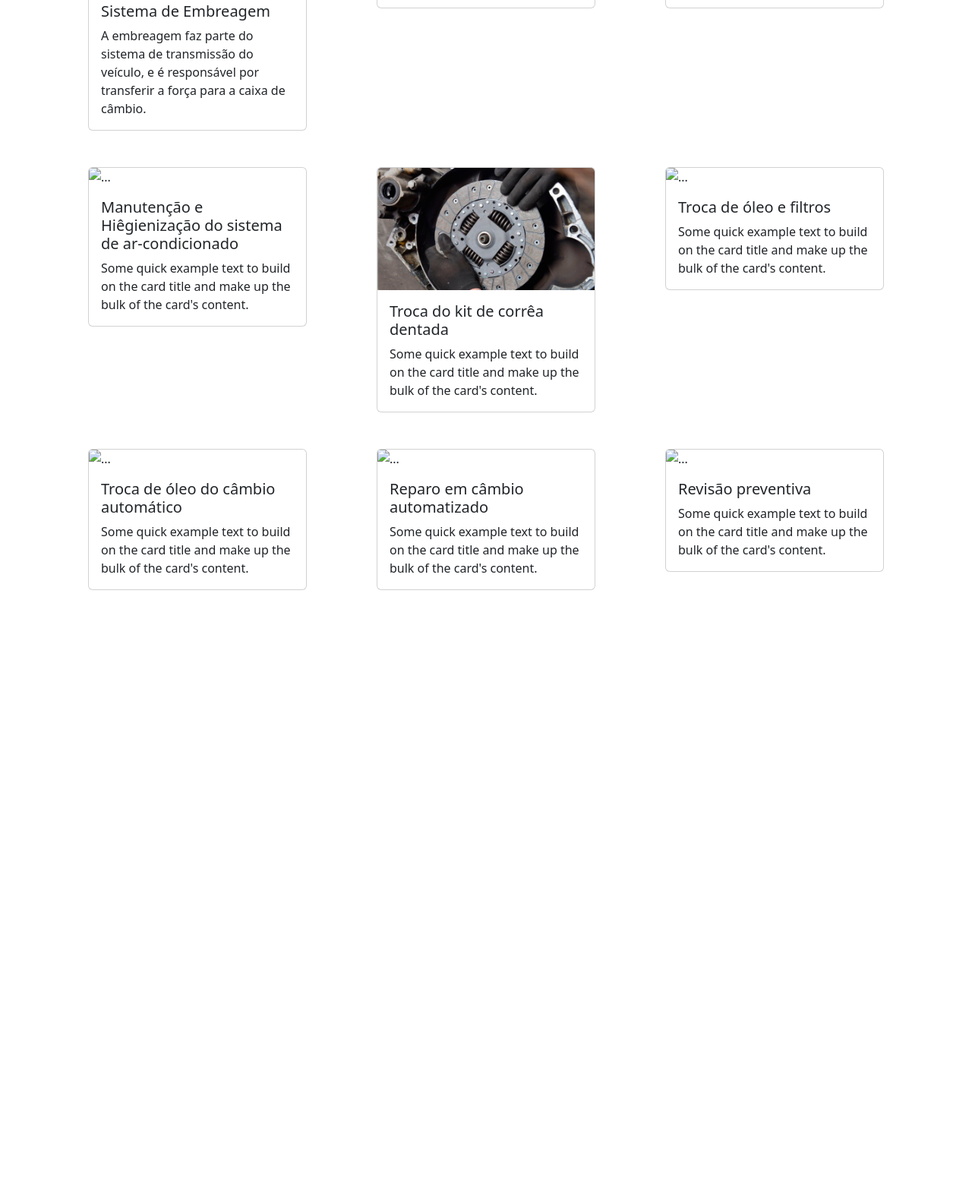
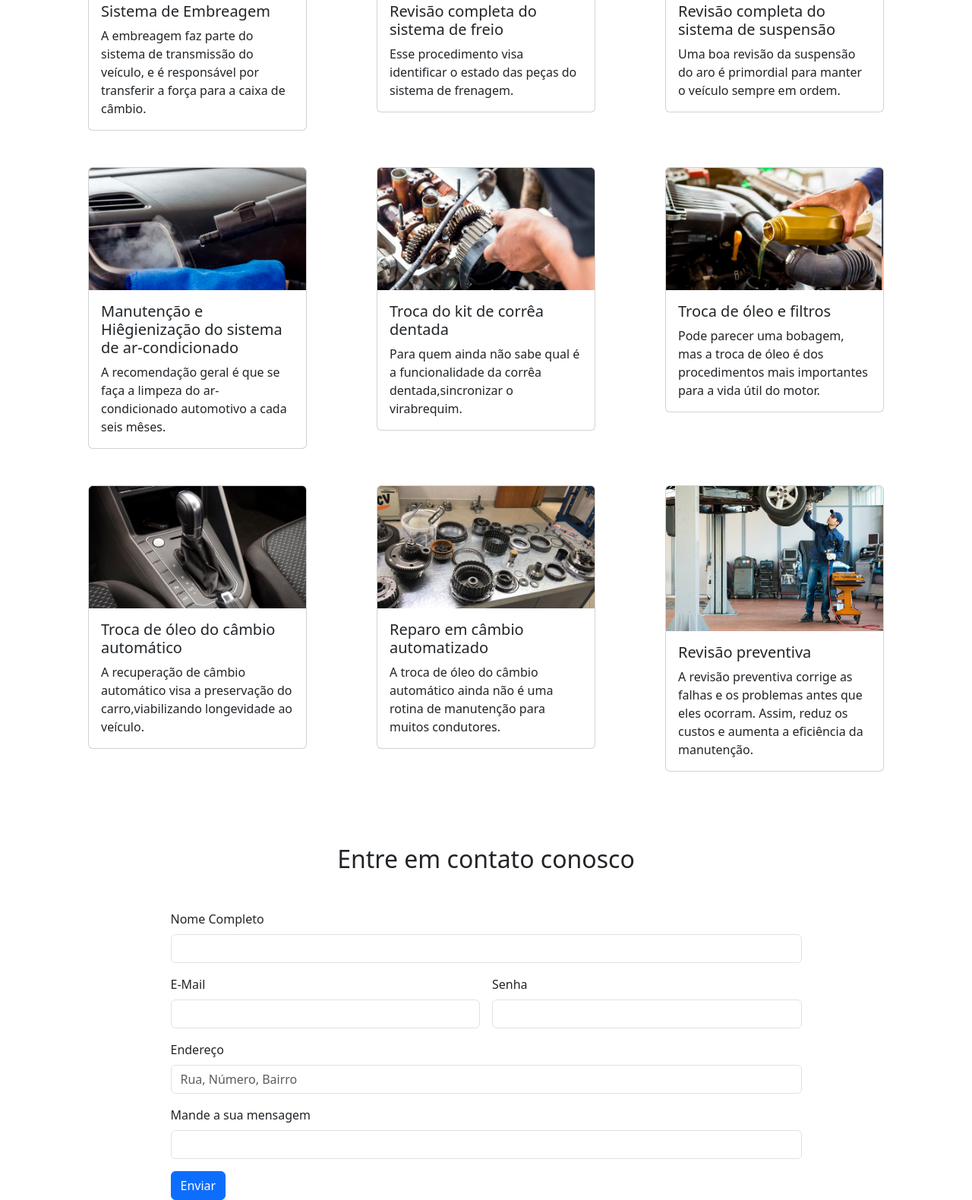
Before and after one commit to joaovbarp/mecanica, a plain HTML site: page index.html in a window 1280 px wide. Shown: the part 1532-3112 px from the top of the page at 76% size. Before the commit the page ends 2357 px from the top, so only its background shows below. Drawn offline with nearby package versions, Linux system fonts and the light colour scheme.

Commit message:
atualização

```diff
--- a/index.html
+++ b/index.html
@@ -24,16 +24,16 @@
             <div class="collapse navbar-collapse" id="navbarNav">
                 <ul class="navbar-nav">
                     <li class="nav-item">
-                        <a class="nav-link active" aria-current="page" href="#">Início</a>
+                        <a class="nav-link active" aria-current="page" href="#inicio">Início</a>
                     </li>
                     <li class="nav-item">
-                        <a class="nav-link" href="#">A empresa</a>
+                        <a class="nav-link" href="#empresa">A empresa</a>
                     </li>
                     <li class="nav-item">
-                        <a class="nav-link" href="#">Seviços</a>
+                        <a class="nav-link" href="#servicos">Seviços</a>
                     </li>
                     <li class="nav-item">
-                        <a class="nav-link ">Contato</a>
+                        <a class="nav-link " href="#contato">Contato</a>
                     </li>
                 </ul>
             </div>
@@ -41,7 +41,7 @@
     </nav>
     <!--Final do topo do site-->
     <div class="container">
-        <div class="row mt-5">
+        <div id="inicio" class="row mt-5">
             <div id="carouselExampleAutoplaying" class="carousel slide" data-bs-ride="carousel">
                 <div class="carousel-inner">
                     <div class="carousel-item active">
@@ -73,7 +73,7 @@
                 </h2>
                 <p>
                     Nossa Mecânica Utiliza equipamentos de última geração e conta com profissionais qualificados para a
-                    realiação de diagnósticos dos sistemas eletrônicos e mecânico  dos veículos. <br>
+                    realiação de diagnósticos dos sistemas eletrônicos e mecânico dos veículos. <br>
 
                     O objetivo do nosso atendimento é que o cliente fique 100% satisfeito com nossos serviços, porque só
                     recomendamos o que realmente precisa de manutenção. Valorizamos a ética, transparência e clareza em
@@ -87,15 +87,18 @@
             </div>
         </div> <!--Fim da Seção Início-->
         <div class="row mt-5">
-            <h2 class="text-center mb-5">A Empresa</h2>
+            <h2 id="empresa" class="text-center mb-5">A Empresa</h2>
             <div class="col-lg-6 col-12">
                 <h2>
                     Atuamos no setor de diagnóstico eletrônicos e reparos mecânicos da linha leve há mais de 25 anos.
                 </h2>
                 <p>
-                    primando sempre pelo aperfeiçoamento constante dos nossos colaboradores e pela utilização de última geração, construímos uma marca consolidada no mercado auto-motivo, nos tornando referência pelo padrão de qualidade que oferecemos aos nossos clientes. <br>
+                    primando sempre pelo aperfeiçoamento constante dos nossos colaboradores e pela utilização de última
+                    geração, construímos uma marca consolidada no mercado auto-motivo, nos tornando referência pelo
+                    padrão de qualidade que oferecemos aos nossos clientes. <br>
 
-                    Atuamos com uma gama muito ampla de serviços de manutenção de veículos nacionais e importados. Buscamos sempre a solução mais inteligente com foco no essencial.
+                    Atuamos com uma gama muito ampla de serviços de manutenção de veículos nacionais e importados.
+                    Buscamos sempre a solução mais inteligente com foco no essencial.
                 </p>
             </div>
             <div class="col-lg-6 col-12">
@@ -103,7 +106,7 @@
             </div>
         </div><!--Fim seção Empressa-->
         <div class="row mt-5">
-            <h2 class="text-center mb-5">
+            <h2 id="servicos" class="text-center mb-5">
                 Nossos Serviços
             </h2>
             <div class="col-12 col-md-6 col-lg-4 mb-5">
@@ -111,90 +114,134 @@
                     <img src="Imagens/Serviços/Foto-01.jpg" class="card-img-top" alt="...">
                     <div class="card-body">
                         <h5 class="card-title">Sistema de Embreagem</h5>
-                      <p class="card-text">A embreagem faz parte do sistema de transmissão do veículo, e é responsável por transferir a força para a caixa de câmbio.</p>
+                        <p class="card-text">A embreagem faz parte do sistema de transmissão do veículo, e é responsável
+                            por transferir a força para a caixa de câmbio.</p>
 
                     </div>
                 </div>
             </div>
             <div class="col-12 col-md-6 col-lg-4 mb-5">
                 <div class="card mx-auto" style="width: 18rem;">
-                    <img src="..." class="card-img-top" alt="...">
+                    <img src="Imagens/Serviços/foto-02.jpg" class="card-img-top" alt="...">
                     <div class="card-body">
                         <h5 class="card-title">Revisão completa do sistema de freio</h5>
-                      <p class="card-text">Some quick example text to build on the card title and make up the bulk of the card's content.</p>
+                        <p class="card-text">Esse procedimento visa identificar o estado das peças do sistema de
+                            frenagem.</p>
 
                     </div>
                 </div>
             </div>
             <div class="col-12 col-md-6 col-lg-4 mb-5">
                 <div class="card mx-auto" style="width: 18rem;">
-                    <img src="..." class="card-img-top" alt="...">
+                    <img src="Imagens/Serviços/foto-03.jpg" class="card-img-top" alt="...">
                     <div class="card-body">
                         <h5 class="card-title">Revisão completa do sistema de suspensão</h5>
-                      <p class="card-text">Some quick example text to build on the card title and make up the bulk of the card's content.</p>
+                        <p class="card-text">Uma boa revisão da suspensão do aro é primordial para manter o veículo
+                            sempre em ordem.</p>
 
                     </div>
                 </div>
             </div>
             <div class="col-12 col-md-6 col-lg-4 mb-5">
                 <div class="card mx-auto" style="width: 18rem;">
-                    <img src="..." class="card-img-top" alt="...">
+                    <img src="Imagens/Serviços/foto-04.jpg" class="card-img-top" alt="...">
                     <div class="card-body">
                         <h5 class="card-title">Manutenção e Hiêgienização do sistema de ar-condicionado </h5>
-                      <p class="card-text">Some quick example text to build on the card title and make up the bulk of the card's content.</p>
+                        <p class="card-text">A recomendação geral é que se faça a limpeza do ar-condicionado automotivo
+                            a cada seis mêses.</p>
 
                     </div>
                 </div>
             </div>
             <div class="col-12 col-md-6 col-lg-4 mb-5">
                 <div class="card mx-auto" style="width: 18rem;">
-                    <img src="Imagens/Serviços/Foto-01.jpg" class="card-img-top" alt="...">
+                    <img src="Imagens/Serviços/foto-05.jpg" class="card-img-top" alt="...">
                     <div class="card-body">
                         <h5 class="card-title">Troca do kit de corrêa dentada</h5>
-                      <p class="card-text">Some quick example text to build on the card title and make up the bulk of the card's content.</p>
+                        <p class="card-text">Para quem ainda não sabe qual é a funcionalidade da corrêa
+                            dentada,sincronizar o virabrequim.</p>
 
                     </div>
                 </div>
             </div>
             <div class="col-12 col-md-6 col-lg-4 mb-5">
                 <div class="card mx-auto" style="width: 18rem;">
-                    <img src="..." class="card-img-top" alt="...">
+                    <img src="Imagens/Serviços/foto-06.jpg" class="card-img-top" alt="...">
                     <div class="card-body">
                         <h5 class="card-title">Troca de óleo e filtros</h5>
-                      <p class="card-text">Some quick example text to build on the card title and make up the bulk of the card's content.</p>
+                        <p class="card-text">Pode parecer uma bobagem, mas a troca de óleo é dos procedimentos mais
+                            importantes para a vida útil do motor.</p>
 
                     </div>
                 </div>
             </div>
             <div class="col-12 col-md-6 col-lg-4 mb-5">
                 <div class="card mx-auto" style="width: 18rem;">
-                    <img src="..." class="card-img-top" alt="...">
+                    <img src="Imagens/Serviços/foto-07.jpg" class="card-img-top" alt="...">
                     <div class="card-body">
                         <h5 class="card-title">Troca de óleo do câmbio automático</h5>
-                      <p class="card-text">Some quick example text to build on the card title and make up the bulk of the card's content.</p>
+                        <p class="card-text">A recuperação de câmbio automático visa a preservação do carro,viabilizando
+                            longevidade ao veículo.</p>
 
                     </div>
                 </div>
             </div>
             <div class="col-12 col-md-6 col-lg-4 mb-5">
                 <div class="card mx-auto" style="width: 18rem;">
-                    <img src="..." class="card-img-top" alt="...">
+                    <img src="Imagens/Cambio-Automatico-do-Audi-Conserto-e-Manutencao-Guia-Norte-3.jpg"
+                        class="card-img-top" alt="...">
                     <div class="card-body">
                         <h5 class="card-title">Reparo em câmbio automatizado</h5>
-                      <p class="card-text">Some quick example text to build on the card title and make up the bulk of the card's content.</p>
+                        <p class="card-text">A troca de óleo do câmbio automático ainda não é uma rotina de manutenção
+                            para muitos condutores.</p>
 
                     </div>
                 </div>
             </div>
             <div class="col-12 col-md-6 col-lg-4 mb-5">
                 <div class="card mx-auto" style="width: 18rem;">
-                    <img src="..." class="card-img-top" alt="...">
+                    <img src="Imagens/107046-conheca-as-vantagens-da-manutencao-preventiva-em-seu-veiculo.jpg"
+                        class="card-img-top" alt="...">
                     <div class="card-body">
                         <h5 class="card-title">Revisão preventiva</h5>
-                      <p class="card-text">Some quick example text to build on the card title and make up the bulk of the card's content.</p>
+                        <p class="card-text">A revisão preventiva corrige as falhas e os problemas antes que eles
+                            ocorram. Assim, reduz os custos e aumenta a eficiência da manutenção.</p>
 
                     </div>
                 </div>
+            </div>
+        </div>
+        <div class="row mt-5">
+            <h2 id="contato" class="text-center mb-5">
+                Entre em contato conosco
+            </h2>
+            <div class="col-9 mx-auto">
+                <form class="row g-3">
+                    <div class="col-12">
+                      <label for="inputEmail4" class="form-label">Nome Completo</label>
+                      <input type="text" class="form-control" id="inputEmail4">
+                    </div>
+                    <div class="col-md-6">
+                      <label for="inputPassword4" class="form-label">E-Mail</label>
+                      <input type="email" class="form-control" id="inputPassword4">
+                    </div>
+                    <div class="col-md-6">
+                      <label for="inputAddress" class="form-label">Senha</label>
+                      <input type="password" class="form-control" id="inputAddress" >
+                    </div>
+                    <div class="col-12">
+                      <label for="inputAddress2" class="form-label">Endereço</label>
+                      <input type="text" class="form-control" id="inputAddress2" placeholder="Rua, Número, Bairro">
+                    </div>
+                    <div class="col-12">
+                      <label for="inputCity" class="form-label">Mande a sua mensagem</label>
+                      <input type="text" class="form-control" id="inputCity">
+                    </div>
+
+                    <div class="col-12">
+                      <button type="submit" class="btn btn-primary">Enviar</button>
+                    </div>
+                  </form>
             </div>
         </div>
     </div><!--Nada depois disso -->
```
Also changed, not shown: Imagens/107046-conheca-as-vantagens-da-manutencao-preventiva-em-seu-veiculo.jpg (added), Imagens/Cambio-Automatico-do-Audi-Conserto-e-Manutencao-Guia-Norte-3.jpg (added), Imagens/Serviços/foto-02.jpg (added), Imagens/Serviços/foto-03.jpg (added), Imagens/Serviços/foto-04.jpg (added), Imagens/Serviços/foto-05.jpg (added), Imagens/Serviços/foto-06.jpg (added), Imagens/Serviços/foto-07.jpg (added). Lines whose indentation alone changed are shown as unchanged.
